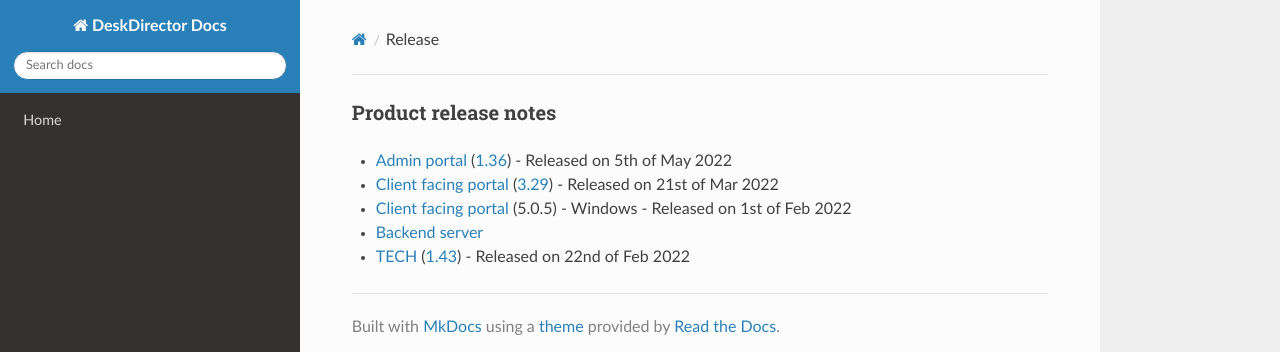
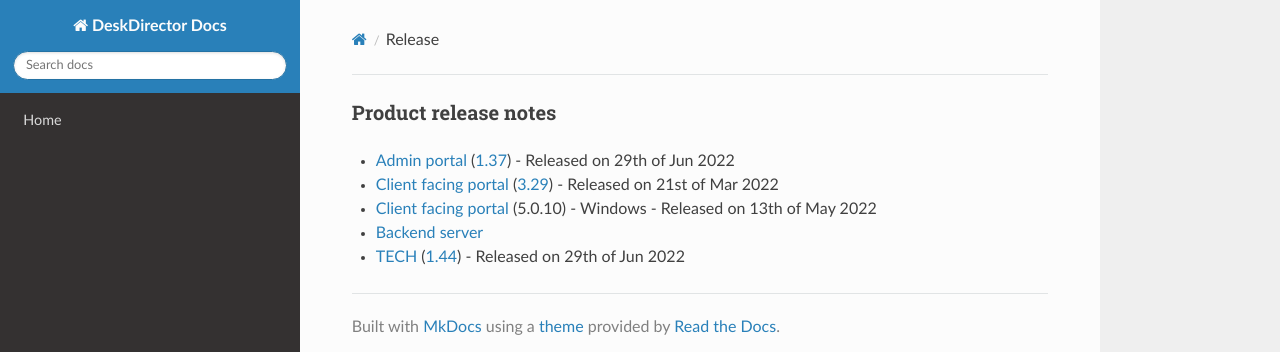
Before and after one commit to DeskDirector/docs, an MkDocs documentation site: the page built from docs/_contents/admin/home/release.md, in a window 1280 px wide. Shown: the top 352 px of the page. Built offline with MkDocs 1.6.1, drawn with Linux system fonts in a browser that asks for light colours; nearby versions of some CDN libraries; old or Windows-style settings are respelled for this version of MkDocs.

Commit message:
Update release.md

```diff
--- a/docs/_contents/admin/home/release.md
+++ b/docs/_contents/admin/home/release.md
@@ -1,6 +1,6 @@
 ### Product release notes
-* [Admin portal](/release-notes/admin) ([1.36](/configs/release-notes/admin/v1.36.1)) - Released on 5th of May 2022
+* [Admin portal](/release-notes/admin) ([1.37](/configs/release-notes/admin/v1.37.1)) - Released on 29th of Jun 2022
 * [Client facing portal](/release-notes/portal) ([3.29](/configs/release-notes/portal/v3.29)) - Released on 21st of Mar 2022
-* [Client facing portal](https://help.deskdirector.com/article/4uzjpwaiou) (5.0.5) - Windows - Released on 1st of Feb 2022
+* [Client facing portal](https://help.deskdirector.com/article/4uzjpwaiou) (5.0.10) - Windows - Released on 13th of May 2022
 * [Backend server](https://help.deskdirector.com/article/5ml4ieesph-server-changelog)
-* [TECH](/release-notes/tech) ([1.43](/configs/release-notes/tech/v1.43)) - Released on 22nd of Feb 2022
+* [TECH](/release-notes/tech) ([1.44](/configs/release-notes/tech/v1.43)) - Released on 29th of Jun 2022
```
